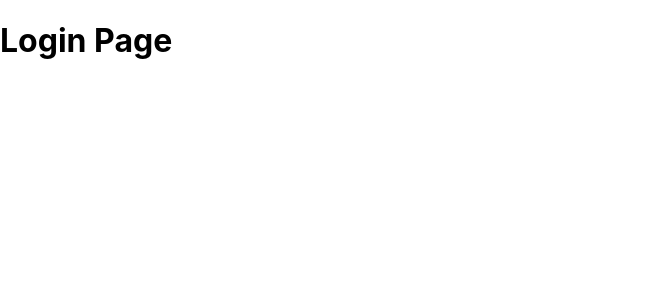
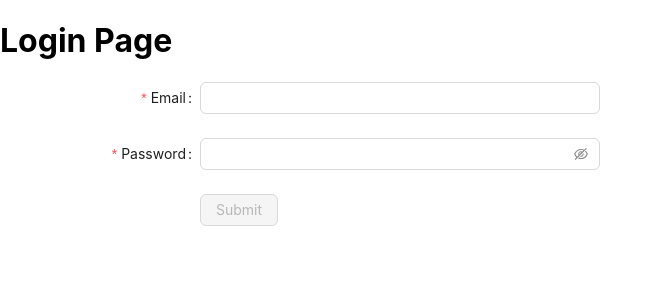
Before and after one commit to Gab-Agrela/react-redux, a React (Create React App) app: page / in a window 1280 px wide. Shown: the top 300 px of the page, without its empty margins (0-661 px from the left). Built offline with nearby package versions, Linux system fonts and the light colour scheme.

Commit message:
feat: Creating Login Form with fields validations

```diff
--- a/package.json
+++ b/package.json
@@ -10,6 +10,8 @@
     "@types/node": "^16.18.12",
     "@types/react": "^18.0.28",
     "@types/react-dom": "^18.0.11",
+    "antd": "^5.2.2",
+    "nodemon": "^2.0.20",
     "react": "^18.2.0",
     "react-dom": "^18.2.0",
     "react-router-dom": "^5.3.4",
@@ -19,6 +21,7 @@
   },
   "scripts": {
     "start": "react-scripts start",
+    "dev": "nodemon react-scripts",
     "build": "react-scripts build",
     "test": "react-scripts test",
     "eject": "react-scripts eject"
--- /dev/null
+++ b/src/Components/LoginForm.tsx
@@ -0,0 +1,72 @@
+import React, { useEffect, useState } from "react";
+
+import { Button, Form, Input } from "antd";
+
+import { IUserdata } from "../Interfaces";
+import { validateEmail } from "../Utils/funtions";
+
+const LoginForm = () => {
+
+  const [isDisabled, setIsDisabled] = useState<boolean>(true);
+  const [userdata, setUserdata] = useState<IUserdata>({
+    login_email: '',
+    login_password: '',
+  });
+
+  const handleChange = (e: React.ChangeEvent<HTMLInputElement>) => {
+    const { id, value } = e.target;
+    console.log(id)
+    setUserdata({
+      ...userdata,
+      [id]: value,
+    });
+  };
+
+  useEffect(() => {
+    const { login_email, login_password } = userdata;
+    const minPasswordLength = 6;
+
+    if (login_password.length >= minPasswordLength && validateEmail(login_email)) {
+      setIsDisabled(false);
+    } else {
+      setIsDisabled(true);
+    }
+  }, [userdata]);
+
+  return (
+    <Form
+      name="login"
+      labelCol={{ span: 8 }}
+      wrapperCol={{ span: 16 }}
+      style={{ maxWidth: 600 }}
+      initialValues={{ remember: true }}
+      autoComplete="off"
+    >
+
+      <Form.Item
+        label="Email"
+        name="email"
+        rules={[{ required: true, message: 'Please input your email!' }]}
+      >
+        <Input onChange={handleChange} />
+      </Form.Item>
+
+      <Form.Item
+        label="Password"
+        name="password"
+        rules={[{ required: true, message: 'Please input your password!' }]}
+      >
+        <Input.Password onChange={handleChange}/>
+     </Form.Item>
+
+     <Form.Item wrapperCol={{ offset: 8, span: 16 }}>
+      <Button type="primary" htmlType="submit" disabled={isDisabled}>
+        Submit
+      </Button>
+    </Form.Item>
+
+    </Form>
+  );
+}
+
+export default LoginForm
--- /dev/null
+++ b/src/Interfaces/index.ts
@@ -0,0 +1,4 @@
+export interface IUserdata {
+  login_email: string
+  login_password: string,
+};
--- a/src/Pages/Login.tsx
+++ b/src/Pages/Login.tsx
@@ -1,8 +1,12 @@
 import React from "react";
+import LoginForm from "../Components/LoginForm";
 
 const Login = () => {
   return (
-    <h1>Login Page</h1>
+    <div>
+      <h1>Login Page</h1>
+      <LoginForm />
+    </div>
   );
 };
 
--- /dev/null
+++ b/src/Utils/funtions.ts
@@ -0,0 +1,4 @@
+export const validateEmail = (email: string): boolean => {
+  const expression: RegExp = /^[A-Z0-9._%+-]+@[A-Z0-9.-]+\.[A-Z]{2,}$/i;
+  return expression.test(email);
+};
```
Also changed, not shown: 1 other file (tests, documents, lock files or other folders).
